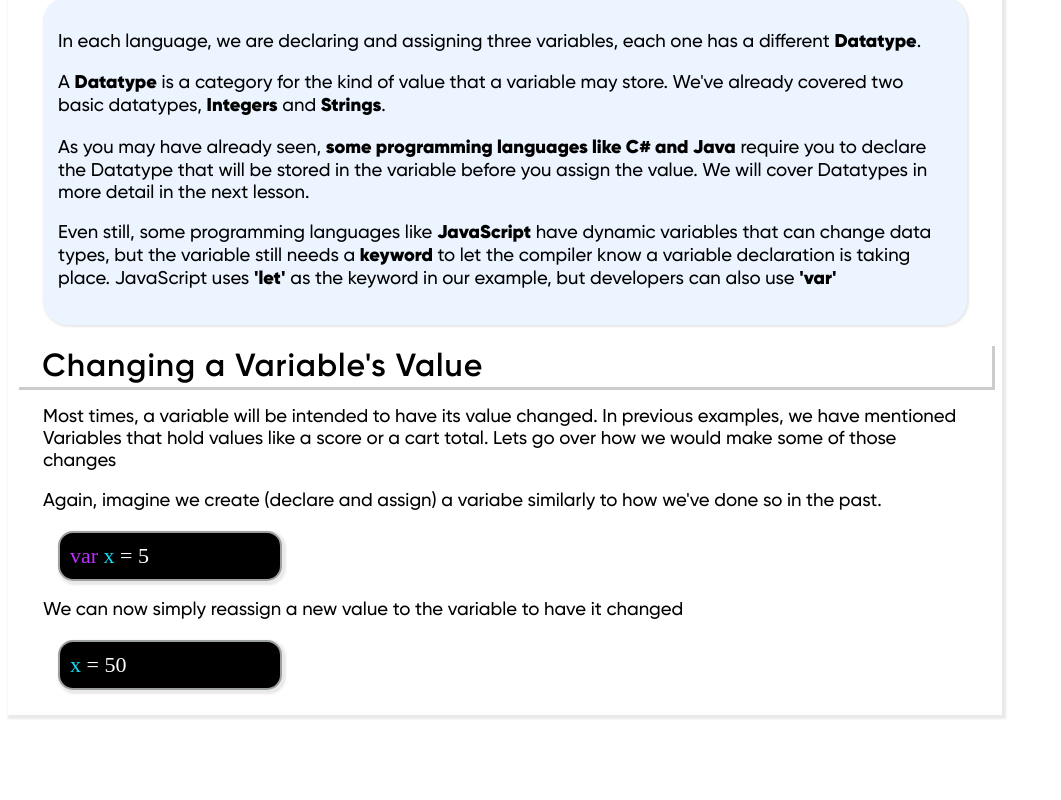
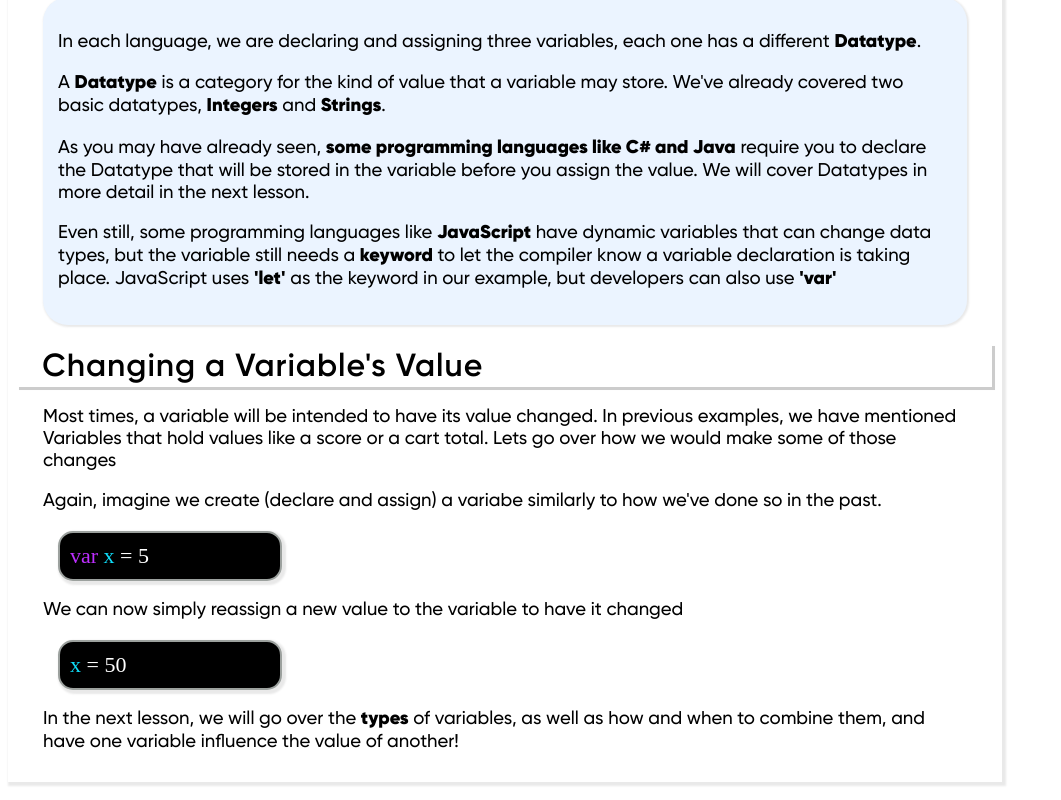
Before and after one commit to NLanese/the-codex, a Next.js app: page /concepts/basics/lessons/variables in a window 1280 px wide. Shown: the part 2692-3492 px from the top of the page, without its empty margins (0-1061 px from the left). Before the commit the page ends 3425 px from the top, so only its background shows below. Built offline with nearby package versions, Linux system fonts and the light colour scheme.

Commit message:
Update variables.js

```diff
--- a/pages/concepts/basics/lessons/variables.js
+++ b/pages/concepts/basics/lessons/variables.js
@@ -305,6 +305,9 @@ const VariablesLesson = ({}) => {
                             <span style={Styles.Code.reg}>= 50</span>
                             </p>
                         </div>
+                        <p style={Styles.Fonts.basic}>
+                            In the next lesson, we will go over the <strong>types</strong> of variables, as well as how and when to combine them, and have one variable influence the value of another!
+                        </p>
                     </div>
                 </div>
             )
```
